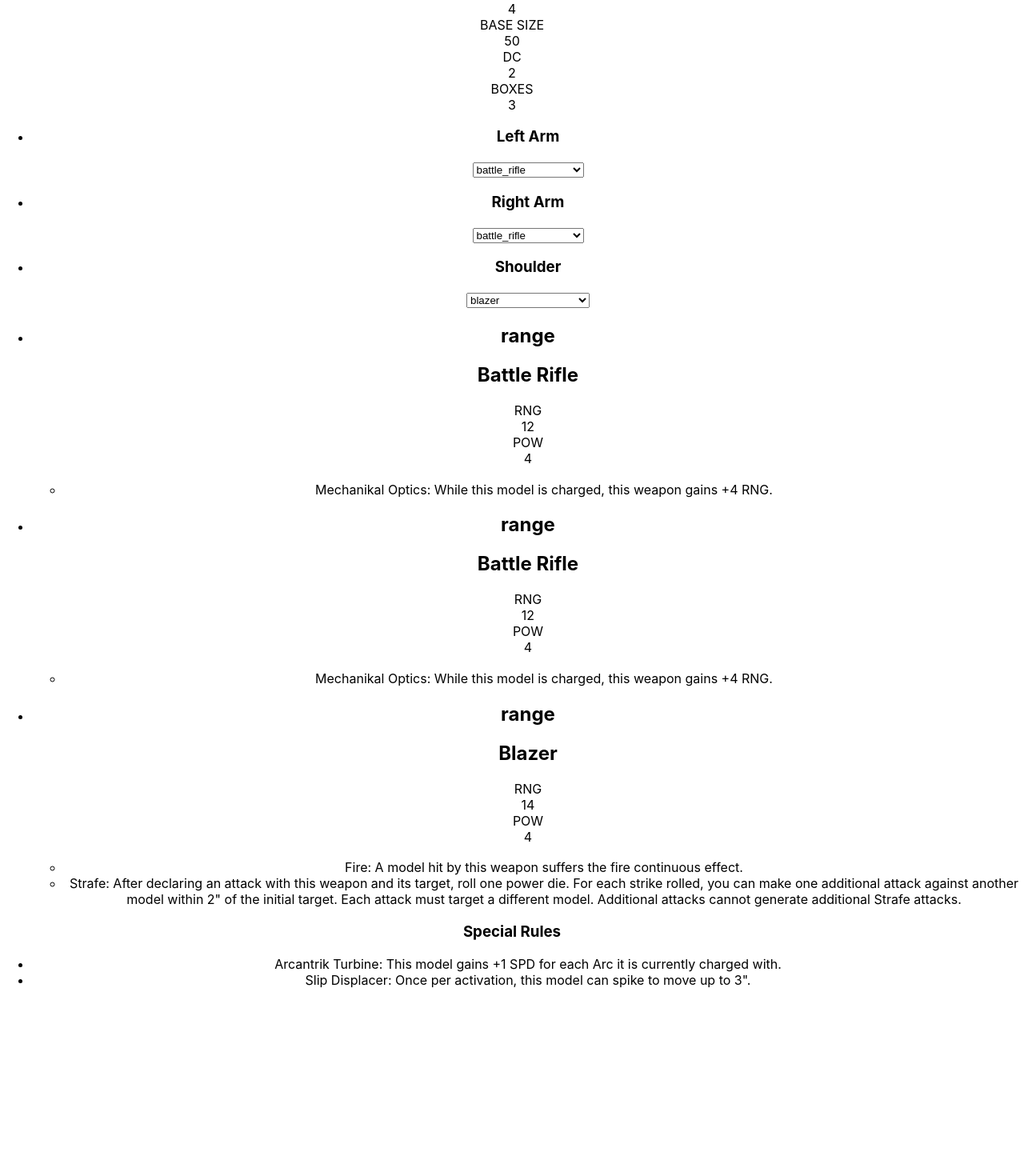
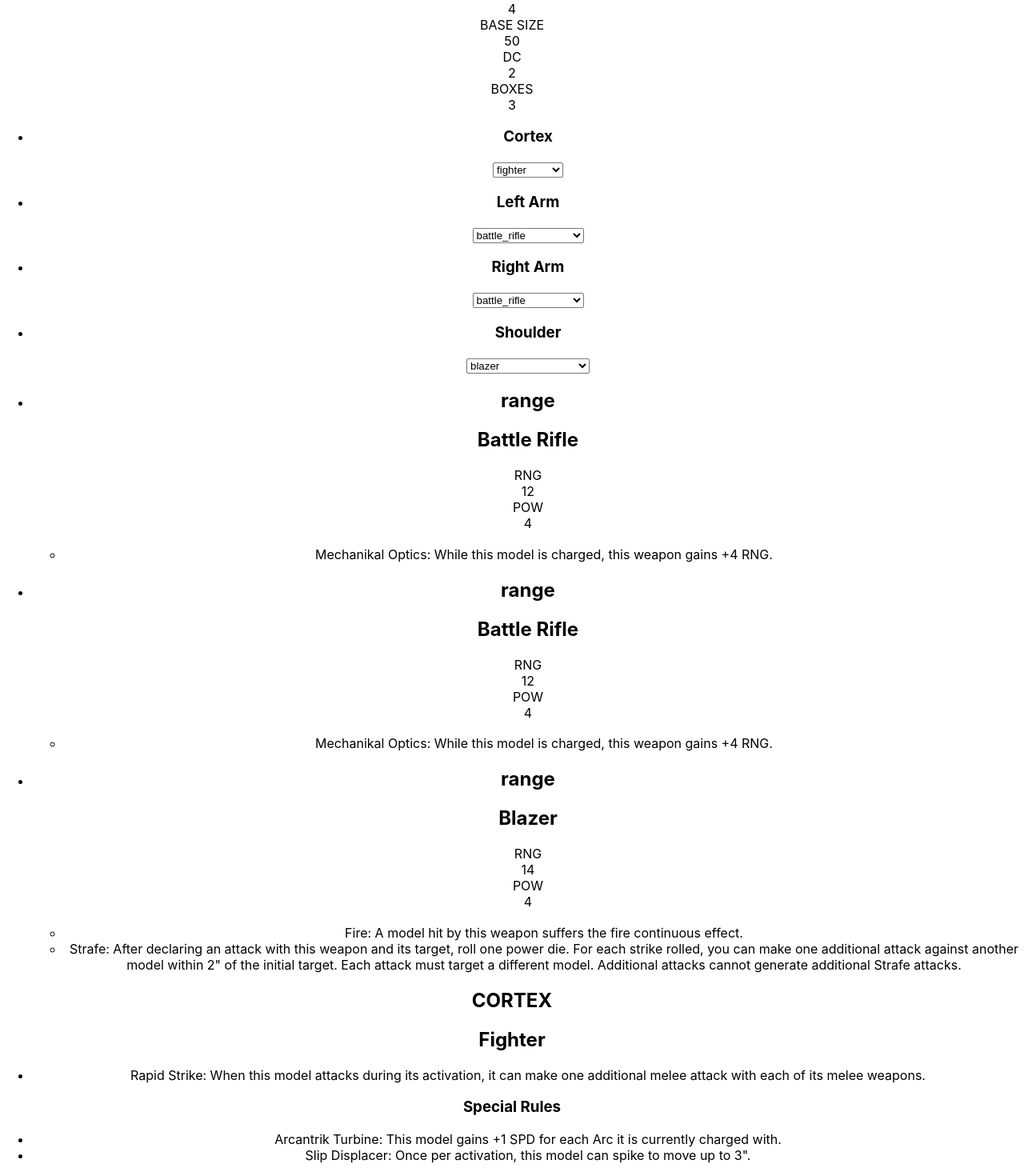
Before and after one commit to CplMustard/eschatonic-well, a React (Create React App) app: page / in a window 1280 px wide. Shown: the part 422-1892 px from the top of the page at 80% size. Before the commit the page ends 1673 px from the top, so only its background shows below. Built offline with nearby package versions, Linux system fonts and the light colour scheme.

Commit message:
add cortex support to cards

```diff
--- a/public/data/cortexes/scout.json
+++ b/public/data/cortexes/scout.json
@@ -1,5 +1,5 @@
 {
     "id": "scout",
     "name": "Scout",
-    "special_rules": ["pathfinder", "smart lock"]
+    "special_rules": ["pathfinder", "smart_lock"]
 }
--- a/public/data/models/dusk_wolf.json
+++ b/public/data/models/dusk_wolf.json
@@ -15,15 +15,19 @@
         "arm": 4,
         "boxes": 3
     },
-    "cortexes": [
-        "fighter",
-        "neural_net",
-        "scout",
-        "sniper",
-        "void_gazer"
-    ],
     "weapons": [],
     "hard_points": [
+        {
+            "name": "Cortex",
+            "type": "cortex",
+            "options": [
+                "fighter",
+                "neural_net",
+                "scout",
+                "sniper",
+                "void_gazer"
+            ]
+        },
         {
             "name": "Left Arm",
             "type": "weapon",
--- /dev/null
+++ b/src/Cortex.js
@@ -0,0 +1,42 @@
+import React, { useState, useEffect } from 'react';
+
+import SpecialRuleList from './SpecialRuleList';
+
+function Cortex(props) {
+    const [error, setError] = useState(null);
+    const [isLoaded, setIsLoaded] = useState(false);
+    const [cortexData, setCortexData] = useState({});
+
+    useEffect(() => {
+        const cortexPath = `data/cortexes/${props.cortexID}.json`;
+        fetch(cortexPath)
+            .then(res => res.json())
+            .then(
+                (result) => {
+                    setIsLoaded(true);
+                    setCortexData(result);
+                },
+                (error) => {
+                    setIsLoaded(true);
+                    setError(error);
+                }
+            )
+    }, [props.cortexID]);
+
+    if (error) {
+        return <div>Error: {error.message}</div>;
+    } else if (!isLoaded) {
+        return <div>Loading Cortex Data...</div>
+    } else {
+        const { special_rules, name } = cortexData;
+        return (
+            <div>
+                <h2>CORTEX</h2>
+                <h2>{name}</h2>
+                {special_rules && <SpecialRuleList special_rules={special_rules}/>}
+            </div>
+        );
+    }
+}
+
+export default Cortex;
--- a/src/HardPoint.js
+++ b/src/HardPoint.js
@@ -2,13 +2,13 @@ import React from 'react';
 
 function HardPoint(props) {
     function handleChange (e) {
-        props.onChangeHardPoint(e.target.value, props.index);
+        props.onChangeHardPoint(e.target.value, props.hard_point.type, props.index);
     }
 
     const optionComponents = []
     props.hard_point.options.forEach((option, index) => {
         // TODO: Find a way to get the real weapon name
-        optionComponents.push(<option key={index} value={option}>{option}</option>)
+        optionComponents.push(<option key={index} value={option}>{option}</option>);
     });
     return (
         <div>
--- a/src/HardPointList.js
+++ b/src/HardPointList.js
@@ -4,14 +4,9 @@ import HardPoint from './HardPoint';
 
 function HardPointList(props) {
 
-    function updateHardPoint(option, hardPointIndex) {
-        const newHardPointOptions = [...props.hardPointOptions.slice(0, hardPointIndex), option, ...props.hardPointOptions.slice(hardPointIndex+1)];
-        props.onChangeHardPointOptions(newHardPointOptions);
-    }
-
     const hardPointComponents = [];
     props.hard_points.forEach((hard_point, index) =>
-        hardPointComponents.push(<li key={index}><HardPoint hard_point={hard_point} index={index} onChangeHardPoint={updateHardPoint.bind(this)}/></li>)
+        hardPointComponents.push(<li key={index}><HardPoint hard_point={hard_point} index={index} onChangeHardPoint={props.onChangeHardPoint.bind(this)}/></li>)
     )
     return <><h3>{props.header}</h3><ul>{hardPointComponents}</ul></>;
 }
--- a/src/ModelCardViewer.js
+++ b/src/ModelCardViewer.js
@@ -1,8 +1,9 @@
 import React, { useState, useEffect } from 'react';
 
-import WeaponList from './WeaponList'
+import Cortex from './Cortex'
 import HardPointList from './HardPointList'
 import SpecialRuleList from './SpecialRuleList'
+import WeaponList from './WeaponList'
 
 function ModelCardViewer(props) {
     const [error, setError] = useState(null);
@@ -26,6 +27,11 @@ function ModelCardViewer(props) {
                 }
             )
     }, [props.modelID]);
+
+    function updateHardPoint(option, type, hardPointIndex) {
+        const newHardPointOptions = [...hardPointOptions.slice(0, hardPointIndex), {type: type, option: option}, ...hardPointOptions.slice(hardPointIndex+1)];
+        setHardPointOptions(newHardPointOptions);
+    }
 
     function CardHeader(props) {
         const { name, type, factions } = props;
@@ -59,17 +65,20 @@ function ModelCardViewer(props) {
     } else {
         if(hardPointOptions.length === 0) {
             const defaultHardPoints = []
-            cardData.hard_points.forEach((hard_point) => defaultHardPoints.push(hard_point.options[0]));
+            cardData.hard_points.forEach((hard_point) => defaultHardPoints.push({type: hard_point.type, option: hard_point.options[0]}));
             setHardPointOptions(defaultHardPoints);
         }
-        const allWeapons = cardData.weapons.concat(hardPointOptions);
+        const hardPointWeaponOptions = hardPointOptions.filter((hardPointOption) => hardPointOption.type === "weapon").map((hardPointOption) => hardPointOption.option);
+        const hardPointCortexOption = hardPointOptions.filter((hardPointOption) => hardPointOption.type === "cortex").map((hardPointOption) => hardPointOption.option);
+        const allWeapons = cardData.weapons.concat(hardPointWeaponOptions);
         return (
             <div>
                 <CardHeader name={cardData.name} type={cardData.type} factions={cardData.factions} />
                 <Statline stats={cardData.stats} />
-                {cardData.hard_points && <HardPointList hard_points={cardData.hard_points} hardPointOptions={hardPointOptions} onChangeHardPointOptions={setHardPointOptions.bind(this)}/>}
+                {cardData.hard_points && <HardPointList hard_points={cardData.hard_points} hardPointOptions={hardPointOptions} onChangeHardPoint={updateHardPoint.bind(this)}/>}
                 {allWeapons && <WeaponList weapons={allWeapons} />}
                 {cardData.advantages && <SpecialRuleList special_rules={cardData.advantages} header={'Advantages'} />}
+                {hardPointCortexOption && <Cortex cortexID={hardPointCortexOption}/>}
                 {cardData.special_rules && <SpecialRuleList special_rules={cardData.special_rules} header={'Special Rules'}/>}
             </div>
         );
--- a/src/Weapon.js
+++ b/src/Weapon.js
@@ -42,8 +42,8 @@ function Weapon(props) {
     } else {
         const weaponStatlineComponents = [];
         if(weaponData.profiles) {
-            weaponData.profiles.forEach((profile) => {
-                weaponStatlineComponents.push(<WeaponStatline type={profile.type} name={profile.name ? profile.name : weaponData.name} damage_type={profile.damage_types} rng={profile.rng} pow={profile.pow} special_rules={profile.special_rules}/>)
+            weaponData.profiles.forEach((profile, index) => {
+                weaponStatlineComponents.push(<WeaponStatline key={index} type={profile.type} name={profile.name ? profile.name : weaponData.name} damage_type={profile.damage_types} rng={profile.rng} pow={profile.pow} special_rules={profile.special_rules}/>)
             }, [weaponData.name])
         }
         return (
```
